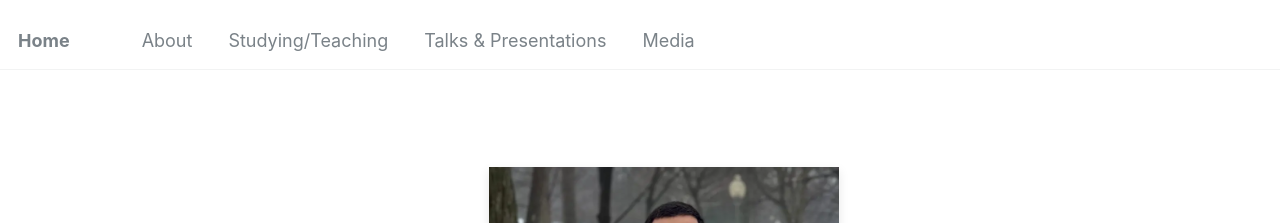
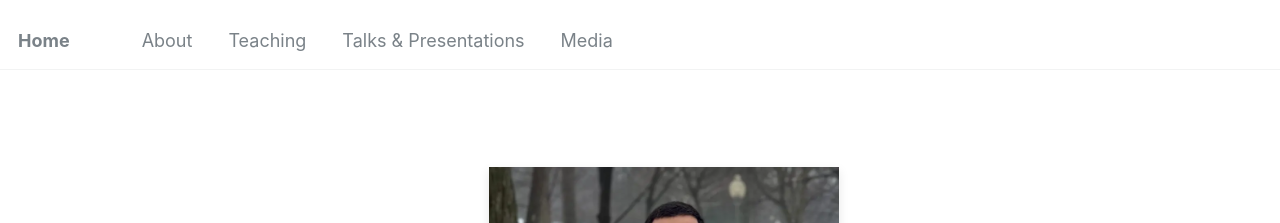
Before and after one commit to Mohsnmonji/mohsnmonji.github.io, a Jekyll site: the page built from _pages/front.md, in a window 1280 px wide. Shown: the top 223 px of the page. Built offline with Jekyll 4.4.1, drawn with Linux system fonts in a browser that asks for light colours.

Commit message:
Update navigation.yml

```diff
--- a/_data/navigation.yml
+++ b/_data/navigation.yml
@@ -7,7 +7,7 @@
 main:
   - title: "About"
     url: /about-me/
-  - title: "Studying/Teaching"
+  - title: "Teaching"
     url: /teaching/
   - title: "Talks & Presentations"
     url: /talks/
```
